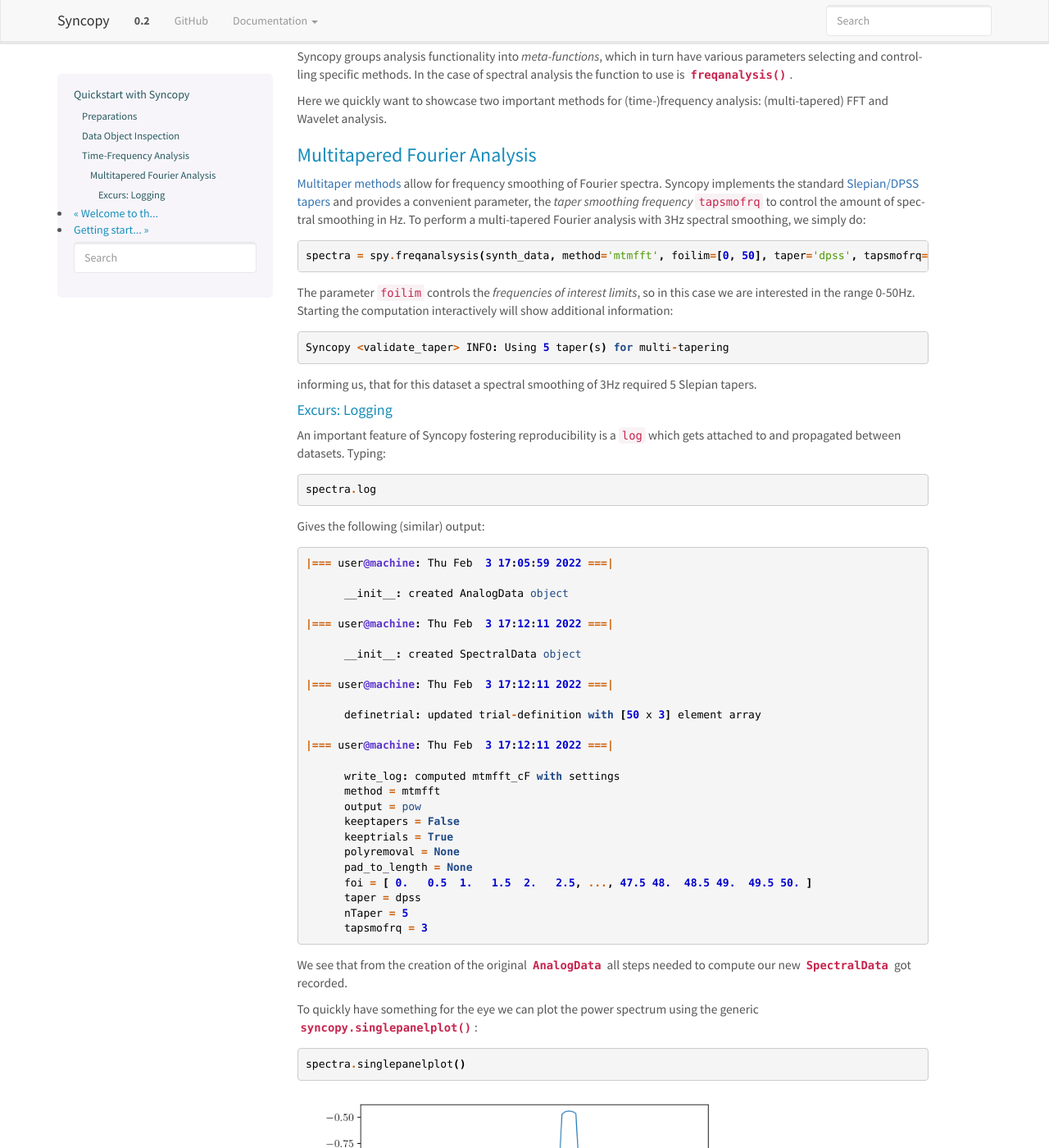
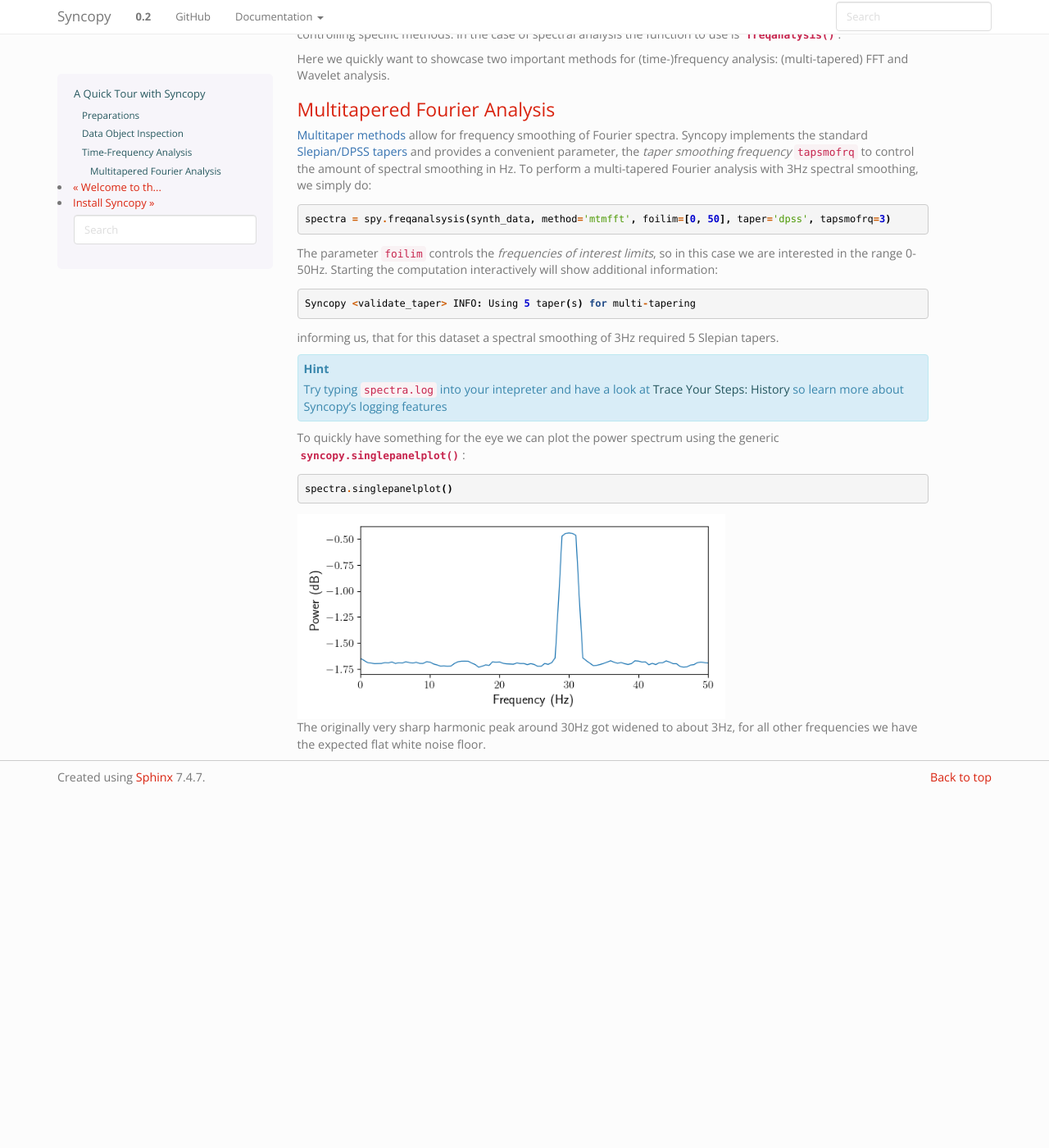
Before and after one commit to esi-neuroscience/syncopy, a Sphinx documentation site: the page built from doc/source/quickstart/quickstart.rst, in a window 1280 px wide and 1400 px high, scrolled down 1806 px. Shown: the whole window at 82% size. Built offline with Sphinx 7.4.7, drawn with Linux system fonts in a browser that asks for light colours; the version number is read from the project's files by our own code; after the commit the page ends 2774 px from its top, so only the background shows below that; some of the changed text lies outside the part shown.

Commit message:
WIP: Quistart Guide
- explored some bootstraps themes, 'simplex' is the best so far

```diff
--- a/doc/source/README.rst
+++ b/doc/source/README.rst
@@ -24,9 +24,8 @@
 
 Getting Started
 ---------------
-Our :doc:`Basic Setup Guide <setup>` covers installation and basic usage.
-
-After this you might find useful examples in our :doc:`Quickstart Guide <quickstart/quickstart>`.
+- Prerequisites: :doc:`Install Syncopy </setup>`
+- Jumping right in: :doc:`Quickstart Guide <quickstart/quickstart>`
 
 Want to contribute or just curious how the sausage
 is made? Take a look at our :doc:`Developer Guide <developer/developers>`.
--- a/doc/source/conf.py
+++ b/doc/source/conf.py
@@ -129,7 +129,9 @@
     # Global TOC depth for "site" navbar tab. (Default: 1)
     # Switching to -1 shows all levels.
     'globaltoc_depth': 2,
-    'bootswatch_theme': "lumen",
+    # Currently, the supported themes are:
+    # - Bootstrap 3: https://bootswatch.com/3
+    'bootswatch_theme': "simplex",
     'navbar_links': [
         ("GitHub", "https://www.github.com/esi-neuroscience/syncopy", True),
     ],
--- a/doc/source/quickstart/quickstart.rst
+++ b/doc/source/quickstart/quickstart.rst
@@ -1,35 +1,38 @@
-Quickstart with  Syncopy
-============================
+****************************
+A Quick Tour with  Syncopy
+****************************
 
 .. currentmodule:: syncopy
 
-Here we want to quickly explore some standard analyses for analog data (e.g. MUA or LFP measurements), and how to do these in Syncopy. Explorative coding is best done interactively by using e.g. `Jupyter <https://jupyter.org>`_ or `IPython <https://ipython.org>`_. Note that for plotting also `matplotlib <https://matplotlib.org>`_ has to be installed. The following topics are covered here:
+Here we want to quickly explore some standard analyses for analog data (e.g. MUA or LFP measurements), and how to do these in Syncopy. Explorative coding is best done interactively by using e.g. `Jupyter <https://jupyter.org>`_ or `IPython <https://ipython.org>`_. Note that for plotting also `matplotlib <https://matplotlib.org>`_ has to be installed.
 
 .. contents:: Topics covered
    :local:
 
+.. note::
+   Installation of Syncopy itself is covered in :doc:`here </setup>`.
+
 
 Preparations
-------------
+============
 
-To start with a clean slate, we will construct a synthetic damped harmonic with additive white noise.
+To start with a clean slate, let's construct a synthetic signal consisting of a damped harmonic and additive white noise:
+
+.. literalinclude:: /scripts/qs_damped_harm.py
 
 .. hint::
    Further details about artifical data generatation can be found at the :ref:`synth_data` section.
 
-.. literalinclude:: /scripts/qs_damped_harm.py
+Data Object Inspection
+======================
 
-
-Data Object Inspection
-----------------------
-
-We can get some basic information about any Syncopy data set by just typing its name in an interpreter:
+We can get some basic information about any Syncopy dataset by just typing its name in an interpreter:
 
 .. code-block:: python
 
    synth_data
 
-which then gives a nicely formatted output:
+which gives nicely formatted output:
 
 .. code-block:: bash
 
@@ -79,43 +82,8 @@
 
 informing us, that for this dataset a spectral smoothing of 3Hz required 5 Slepian tapers.
 
-Excurs: Logging
-"""""""""""""""
-
-An important feature of Syncopy fostering reproducibility is a ``log`` which gets attached to and propagated between datasets. Typing::
-
-  spectra.log
-
-Gives the following (similar) output::
-
-  |=== user@machine: Thu Feb  3 17:05:59 2022 ===|
-
-	__init__: created AnalogData object
-
-  |=== user@machine: Thu Feb  3 17:12:11 2022 ===|
-
-	__init__: created SpectralData object
-
-  |=== user@machine: Thu Feb  3 17:12:11 2022 ===|
-
-	definetrial: updated trial-definition with [50 x 3] element array
-
-  |=== user@machine: Thu Feb  3 17:12:11 2022 ===|
-
-	write_log: computed mtmfft_cF with settings
-	method = mtmfft
-	output = pow
-	keeptapers = False
-	keeptrials = True
-	polyremoval = None
-	pad_to_length = None
-	foi = [ 0.   0.5  1.   1.5  2.   2.5, ..., 47.5 48.  48.5 49.  49.5 50. ]
-	taper = dpss
-	nTaper = 5
-	tapsmofrq = 3
-
-
-We see that from the creation of the original :class:`~syncopy.AnalogData` all steps needed to compute our new :class:`~syncopy.SpectralData` got recorded.
+.. hint::
+   Try typing ``spectra.log`` into your intepreter and have a look at :doc:`Trace Your Steps: History </user/logging>` so learn more about Syncopy's logging features
 
 To quickly have something for the eye we can plot the power spectrum using the generic :func:`syncopy.singlepanelplot`::
 
--- a/doc/source/scripts/qs_damped_harm.py
+++ b/doc/source/scripts/qs_damped_harm.py
@@ -15,6 +15,7 @@
 dampening = np.linspace(1, 0.1, nSamples)
 signal = dampening * harm
 
+# collect trials
 trials = []
 for _ in range(nTrials):
 
--- a/doc/source/setup.rst
+++ b/doc/source/setup.rst
@@ -1,8 +1,5 @@
-Getting started with Syncopy
-============================
-
-Installing Syncopy
-------------------
+Install Syncopy
+===============
 
 Syncopy can be installed using `conda <https://anaconda.org>`_:
 
@@ -20,7 +17,7 @@
 you create your own Conda environment.
 
 Installing parallel processing engine ACME
-^^^^^^^^^^^^^^^^^^^^^^^^^^^^^^^^^^^^^^^^^^
+--------------------------------------------
 
 To harness the parallel processing capabilities of Syncopy
 it is necessary to install `ACME <https://github.com/esi-neuroscience/acme>`_.
```
Also changed, not shown: other parts of doc/source/quickstart/quickstart.rst (+3 -3 lines), other parts of doc/source/setup.rst (+1 -0 lines), doc/source/user/logging.rst (added, +39 -0 lines).
